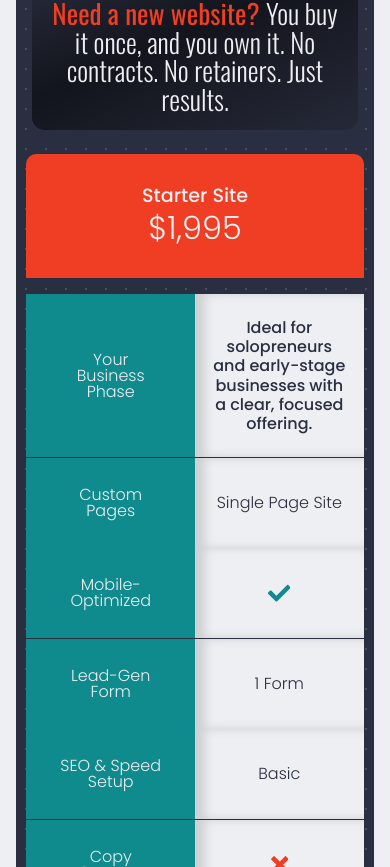
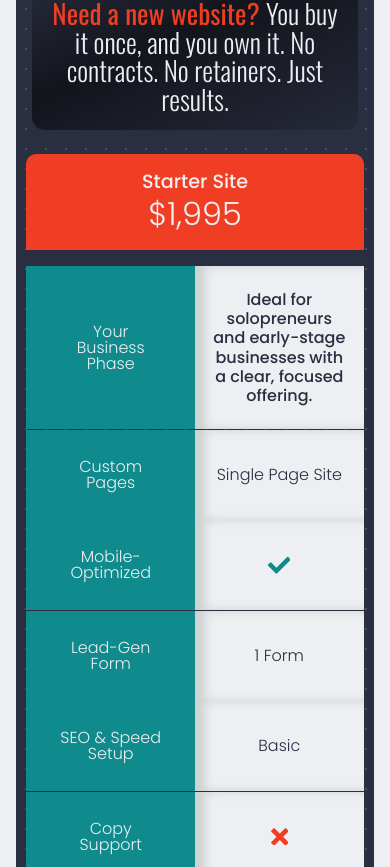
Before and after one commit to dinardavis/golbi, a React (Create React App) app in the folder client/: page / in a window 390 px wide. Shown: the part 8457-9324 px from the top of the page. Built offline with nearby package versions, Linux system fonts and the light colour scheme.

Commit message:
Update mobile pricing styling

```diff
--- a/client/src/assets/css/style.css
+++ b/client/src/assets/css/style.css
@@ -1739,8 +1739,12 @@ body {
 /* MOBILE PRICING TABLE STYLING  */
 
 .mobile-pricing-content .site-feature-header {
-  height: 140px;
-}
+  height: 100%;
+}
+
+ .site-feature-col.site-name-container.left {
+    padding: 1rem;
+  }
 
 .mobile-pricing-content .site-feature-col,
 .mobile-pricing-content .site-name {
@@ -1774,7 +1778,7 @@ body {
 .mobile-pricing-content
   .site-feature-cta-container.left.border-radius-override {
   height: 140px;
-  margin: 1rem 0 5rem;
+  margin: 1rem 0 3.5rem;
   background-color: var(--white);
   border-bottom-left-radius: 10px;
   border-bottom-right-radius: 10px;
@@ -1798,7 +1802,7 @@ body {
 }
 
 .pricing-table-mobile .plan-feature-col {
-  min-height: 122px;
+  min-height: 108px;
   margin-bottom: 10px;
 }
 
```
